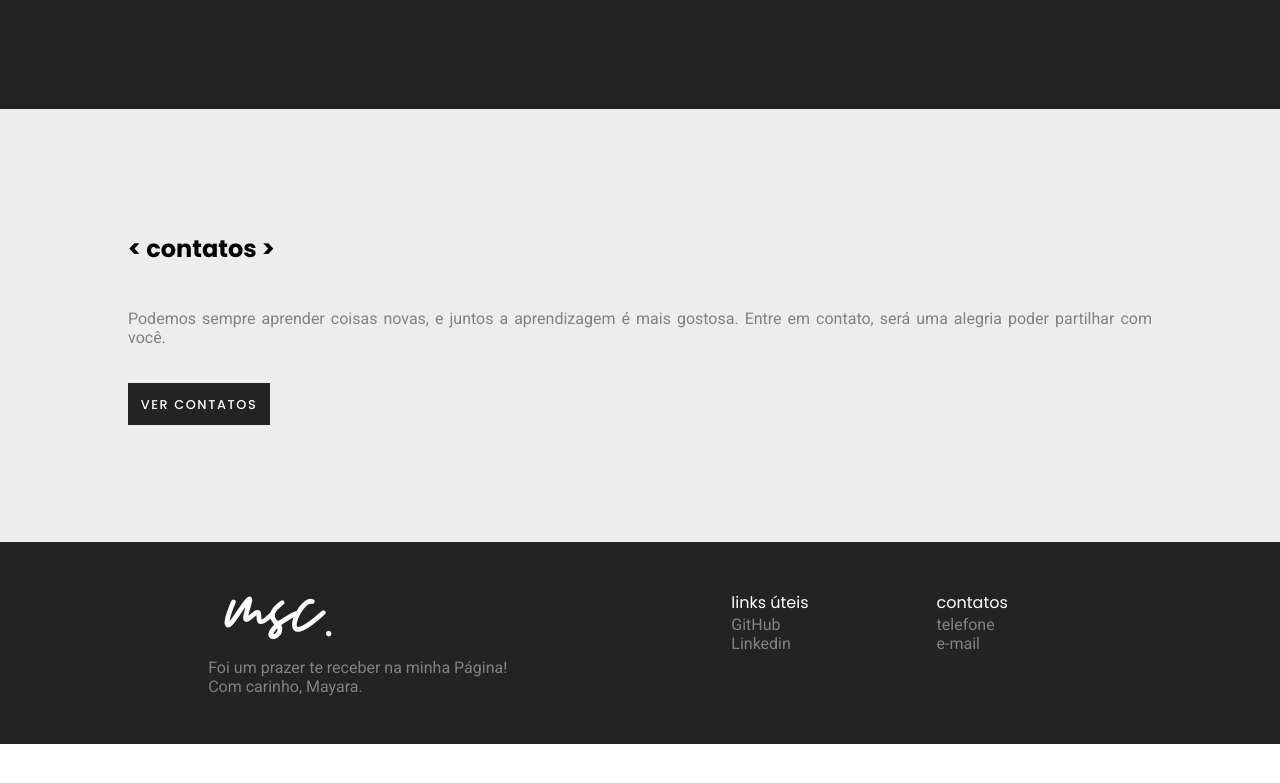
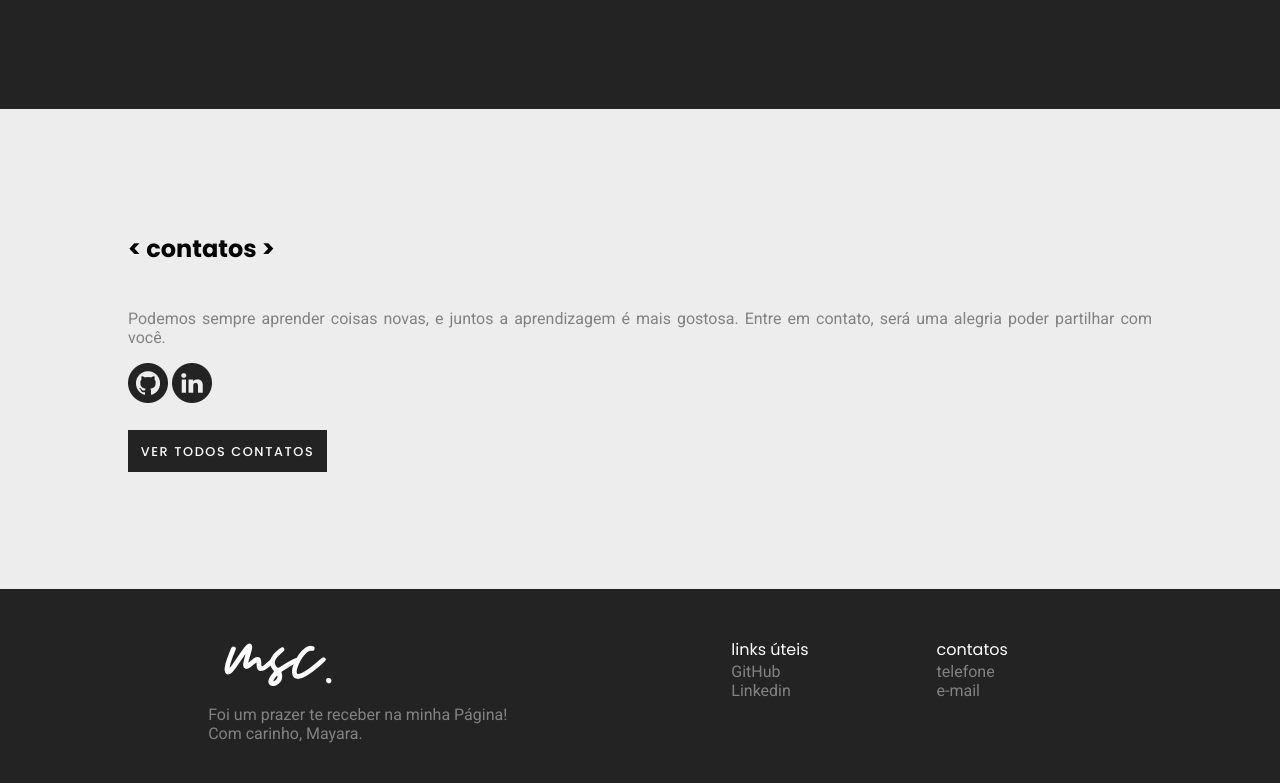
Before and after one commit to Mayarascastro/siteprofissional, a plain HTML site: page index.html in a window 1280 px wide. Shown: the part 1410-2193 px from the top of the page. Before the commit the page ends 2154 px from the top, so only its background shows below. Drawn offline with Linux system fonts and the light colour scheme.

Commit message:
Add files via upload

```diff
--- a/index.html
+++ b/index.html
@@ -49,8 +49,16 @@
             <div>
                 <h2 class="home__acesse__contatos__titulo">< contatos ></contatos></h2>
                 <p class="home__acesse__contatos__conteudo">Podemos sempre aprender coisas novas, e juntos a aprendizagem é mais gostosa. Entre em contato, será uma alegria poder partilhar com você.</p>
+                <div class="home__acessos">
+                    <a class="home__acessos__link" href="https://github.com/Mayarascastro" target="_blank" rel="noopener noreferrer">
+                        <img src="./assets/github.png">
+                    </a>
+                    <a class="home__acessos__link" href="https://www.linkedin.com/in/mayara-castro-5541ba9b/" target="_blank" rel="noopener noreferrer">
+                        <img src="./assets/linkedin.png">
+                    </a>
+                </div>
                 <div class="home__botao__contatos">
-                    <a class="home__botao__acesse__contatos" href="./contatos.html">VER CONTATOS</a>
+                    <a class="home__botao__acesse__contatos" href="./contatos.html">VER TODOS CONTATOS</a>
                 </div>
             </div>
         </section>
@@ -65,8 +73,8 @@
         <div class="rodape__coluna">
             <p class="rodape__titulo">links úteis</p>
             <ul class="rodape__menu__lista">
-                <li><a class="rodape__menu__link" href="https://github.com/Mayarascastro">GitHub</a></li>
-                <li><a class="rodape__menu__link" href="https://www.linkedin.com/in/mayara-castro-5541ba9b/">Linkedin</a></li>
+                <li><a class="rodape__menu__link" href="https://github.com/Mayarascastro" target="_blank" rel="noopener noreferrer">GitHub</a></li>
+                <li><a class="rodape__menu__link" href="https://www.linkedin.com/in/mayara-castro-5541ba9b/" target="_blank" rel="noopener noreferrer">Linkedin</a></li>
             </ul>
         </div>
         <div class="rodape__coluna">
--- a/style/style.css
+++ b/style/style.css
@@ -159,8 +159,18 @@ body {
     text-align: justify;
 }
 
+.home__acessos {
+ padding: 1em 0;
+}
+
+.home__acessos__link {
+    font-family: var(--fonte-primaria);
+    color: var(--cor-tercearia);
+    text-decoration: none;
+}
+
 .home__botao__contatos {
-    margin: 3em 0;
+    margin: 1em 0 3em;
 }
 
 .home__botao__acesse__contatos {
```
Also changed, not shown: contatos.html (+5 -5 lines), curriculo.html (+4 -4 lines), assets/github.png (added), assets/linkedin.png (added).
